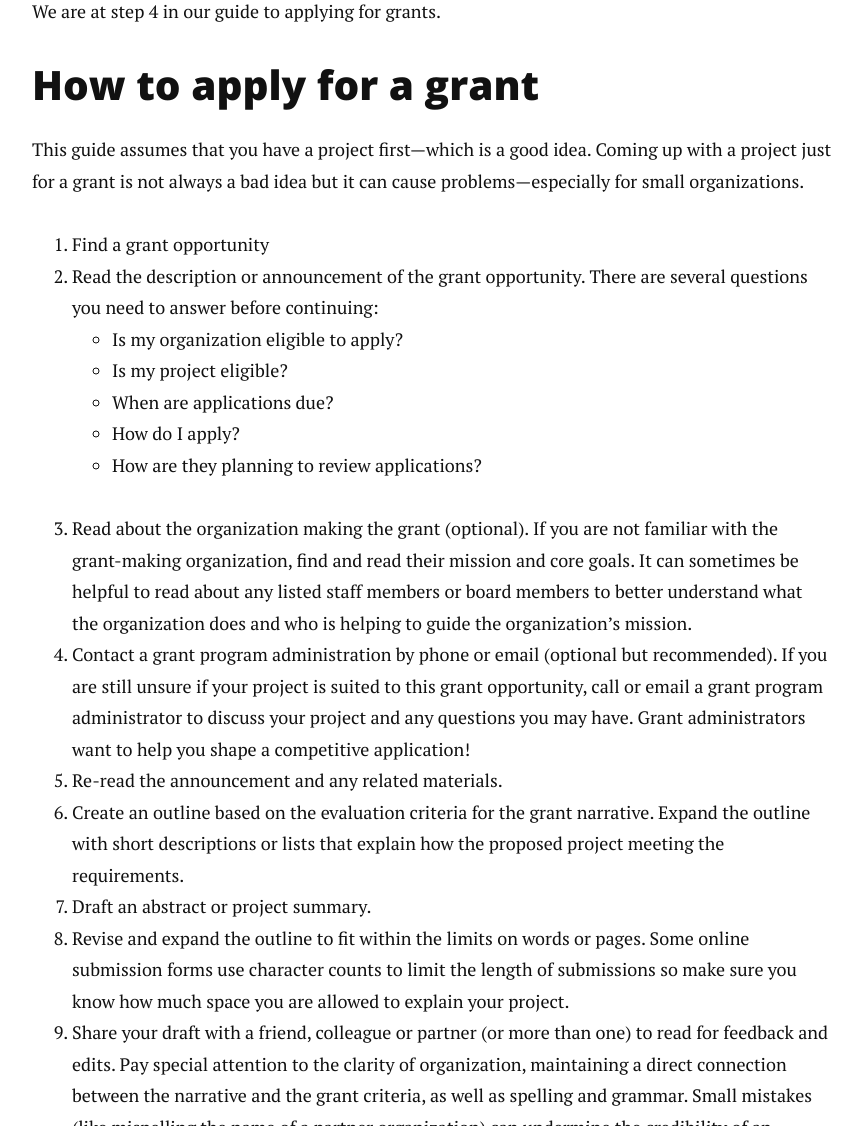
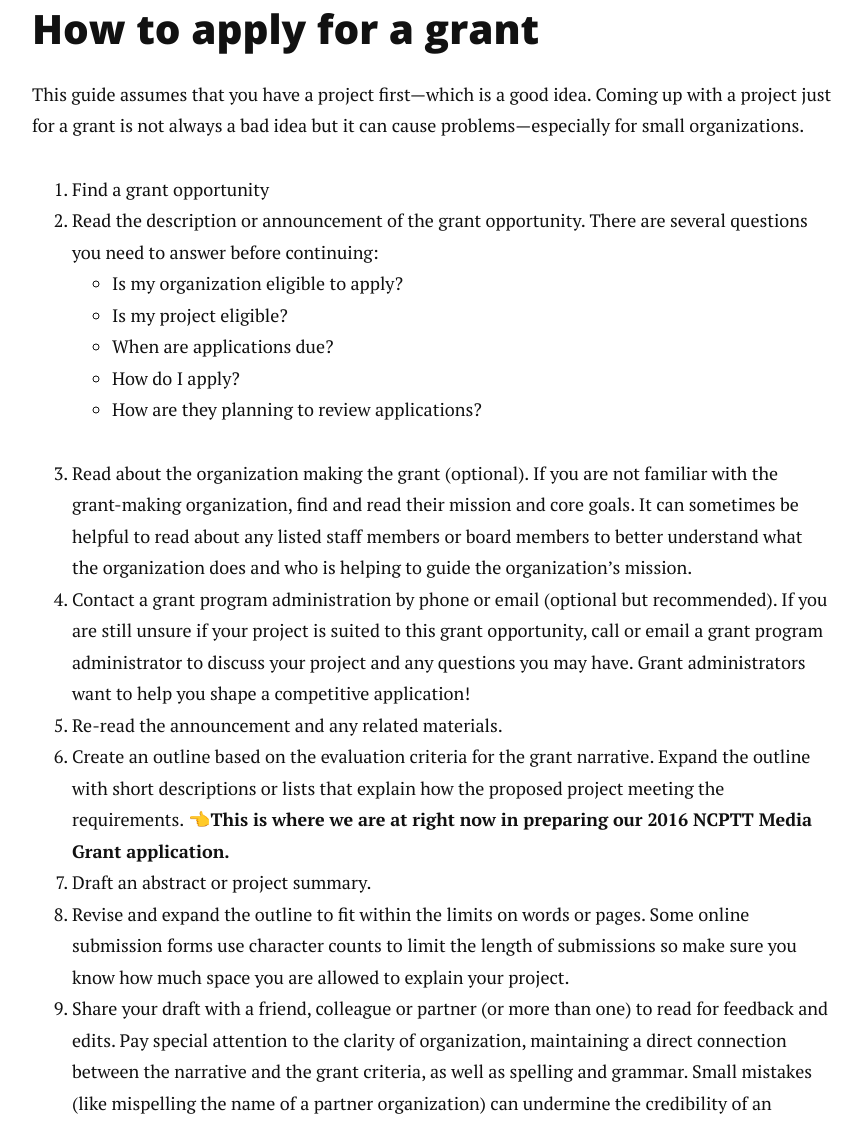
Before and after one commit to localpreservation/localpreservation.github.io, a Jekyll site: the page built from 2016-ncptt-media-grant.md, in a window 1280 px wide and 1400 px high, cut to the strip 274-1400 px from the top of the window. Shown: the whole strip, without its empty margins (208-1070 px from the left). Built offline with Jekyll 4.4.1, drawn with Linux system fonts in a browser that asks for light colours; nearby versions of some CDN libraries; Markdown is read by kramdown in place of the engine named in the settings.

Commit message:
Add note about current status

```diff
--- a/2016-ncptt-media-grant.md
+++ b/2016-ncptt-media-grant.md
@@ -3,8 +3,6 @@ layout: default
 title: Background
 permalink: /2016-ncptt-media-grant/
 ---
-
-We are at step 4 in our guide to applying for grants.
 
 ## How to apply for a grant
 
@@ -20,7 +18,7 @@ This guide assumes that you have a project first—which is a good idea. Coming
 3. Read about the organization making the grant (optional). If you are not familiar with the grant-making organization, find and read their mission and core goals. It can sometimes be helpful to read about any listed staff members or board members to better understand what the organization does and who is helping to guide the organization's mission.
 4. Contact a grant program administration by phone or email (optional but recommended). If you are still unsure if your project is suited to this grant opportunity, call or email a grant program administrator to discuss your project and any questions you may have. Grant administrators want to help you shape a competitive application!
 5. Re-read the announcement and any related materials.
-6. Create an outline based on the evaluation criteria for the grant narrative. Expand the outline with short descriptions or lists that explain how the proposed project meeting the requirements.
+6. Create an outline based on the evaluation criteria for the grant narrative. Expand the outline with short descriptions or lists that explain how the proposed project meeting the requirements. **👈This is where we are at right now in preparing our 2016 NCPTT Media Grant application.**
 7. Draft an abstract or project summary.
 8. Revise and expand the outline to fit within the limits on words or pages. Some online submission forms use character counts to limit the length of submissions so make sure you know how much space you are allowed to explain your project.
 9. Share your draft with a friend, colleague or partner (or more than one) to read for feedback and edits. Pay special attention to the clarity of organization, maintaining a direct connection between the narrative and the grant criteria, as well as spelling and grammar. Small mistakes (like mispelling the name of a partner organization) can undermine the credibility of an otherwise compelling proposal.
@@ -29,7 +27,6 @@ This guide assumes that you have a project first—which is a good idea. Coming
 12. Submit your grant application!
 
 One last step: send thank-you notes to anyone who helped you with the grant application and mark your calendar for the date when you expect you might hear back.
-
 
 
 ## Project Abstract: Tell us about this project in 100 words or less
```
